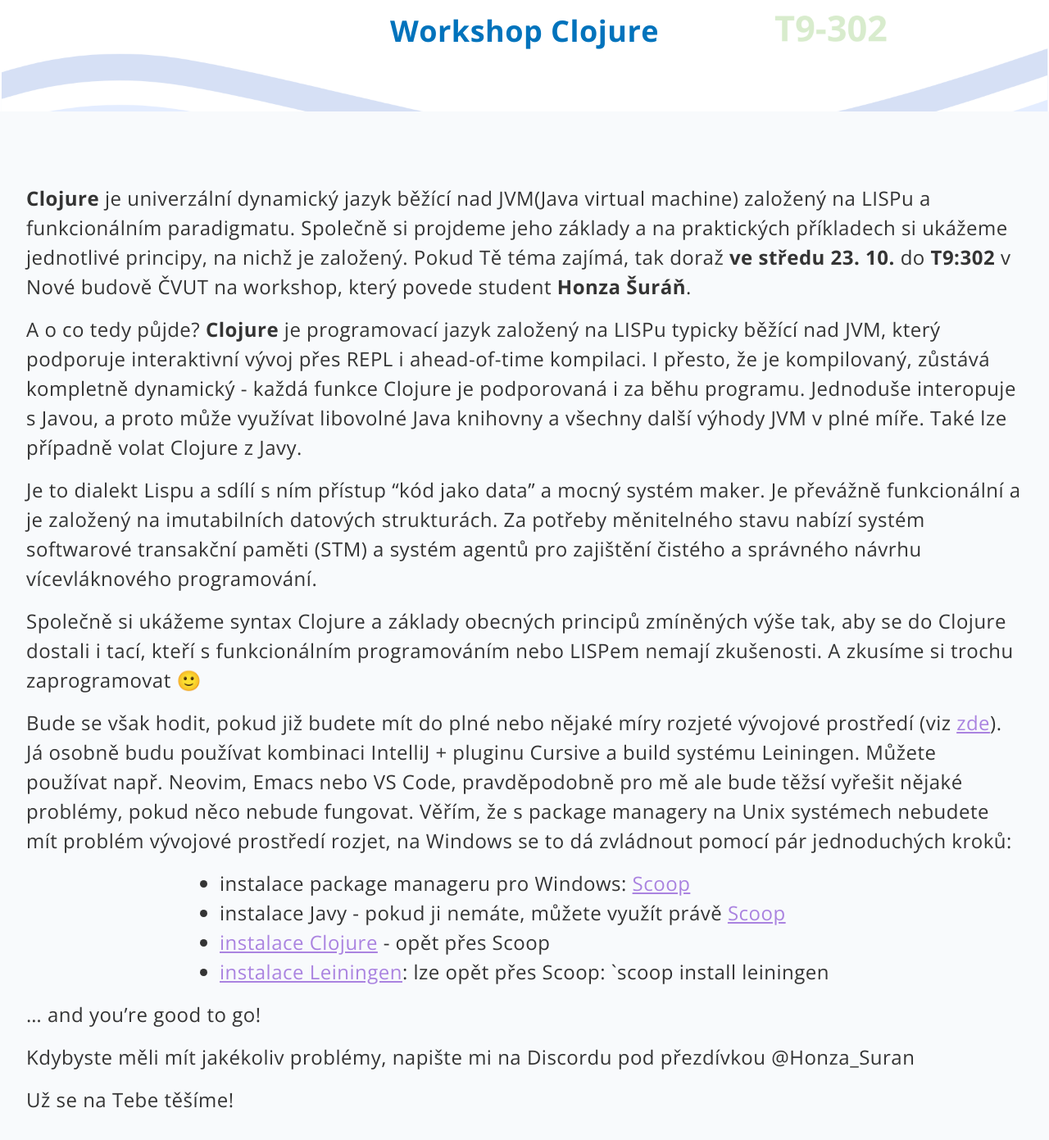
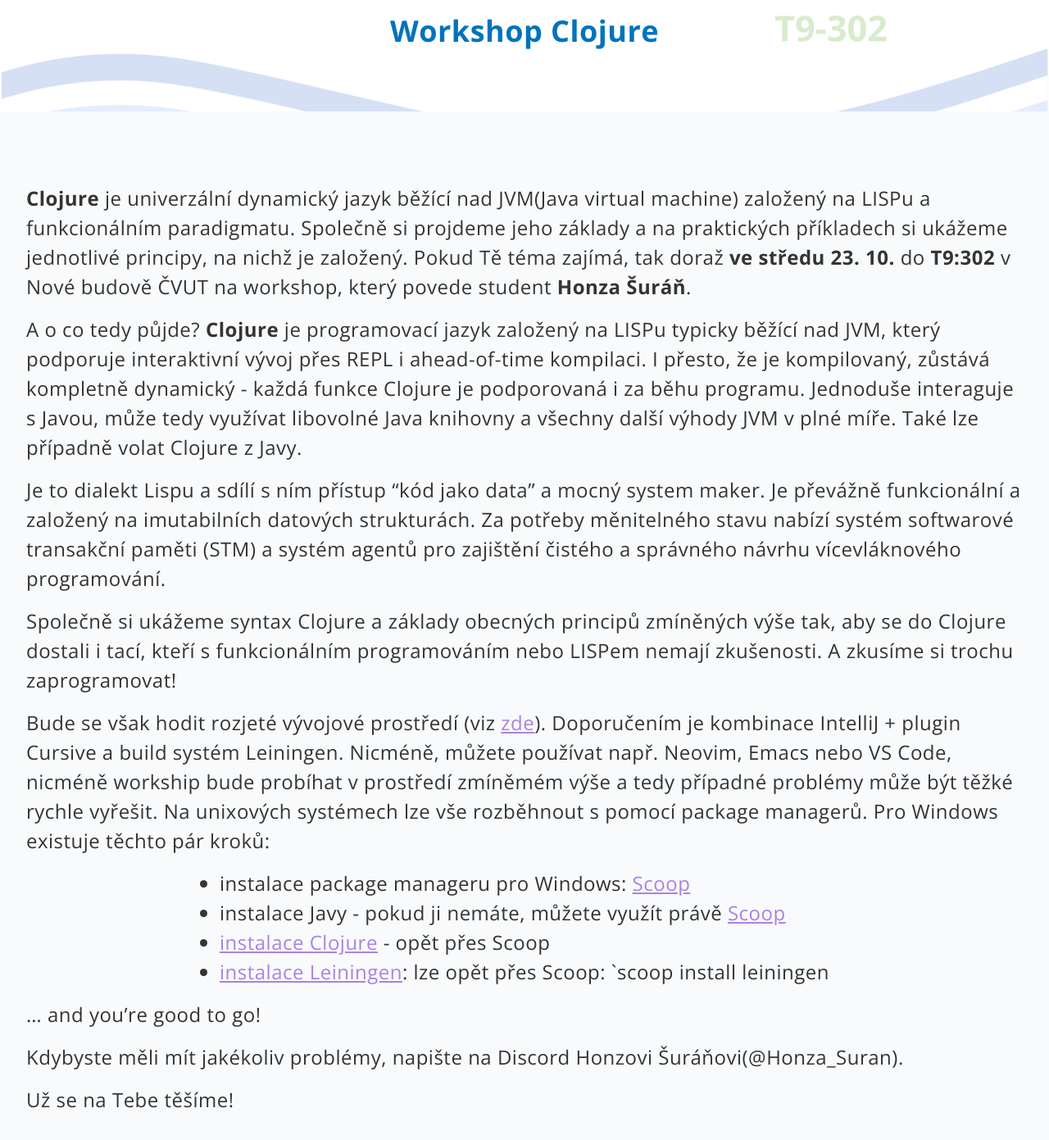
Before and after one commit to klubFITpp/klubfitpp, a Jekyll site: the page built from _events/2024-10-23-ws-clojure.md, in a window 1280 px wide and 1400 px high, scrolled down 106 px. Shown: the top 1391 px of the window at 82% size. Built offline with Jekyll 4.4.1, drawn with Linux system fonts in a browser that asks for light colours.

Commit message:
EVENTS: text correction

```diff
--- a/_events/2024-10-23-ws-clojure.md
+++ b/_events/2024-10-23-ws-clojure.md
@@ -14,21 +14,20 @@ img: "/assets/images/event/clojure.png"
 
 A o co tedy půjde? **Clojure** je programovací jazyk založený na LISPu typicky běžící nad JVM, který podporuje interaktivní vývoj přes REPL
 i ahead-of-time kompilaci. I přesto, že je kompilovaný, zůstává kompletně dynamický - každá funkce Clojure je
-podporovaná i za běhu programu. Jednoduše interopuje s Javou, a proto může využívat libovolné Java knihovny
+podporovaná i za běhu programu. Jednoduše interaguje s Javou, může tedy využívat libovolné Java knihovny
 a všechny další výhody JVM v plné míře. Také lze případně volat Clojure z Javy.
 
-Je to dialekt Lispu a sdílí s ním přístup "kód jako data" a mocný systém maker. Je převážně funkcionální a je
+Je to dialekt Lispu a sdílí s ním přístup "kód jako data" a mocný system maker. Je převážně funkcionální a
 založený na imutabilních datových strukturách. Za potřeby měnitelného stavu nabízí systém softwarové transakční
 paměti (STM) a systém agentů pro zajištění čistého a správného návrhu vícevláknového programování.
 
 Společně si ukážeme syntax Clojure a základy obecných principů zmíněných výše tak, aby se do Clojure dostali
-i tací, kteří s funkcionálním programováním nebo LISPem nemají zkušenosti. A zkusíme si trochu zaprogramovat 🙂
+i tací, kteří s funkcionálním programováním nebo LISPem nemají zkušenosti. A zkusíme si trochu zaprogramovat!
 
-Bude se však hodit, pokud již budete mít do plné nebo nějaké míry rozjeté vývojové prostředí (viz [zde](https://clojure.org/guides/getting_started)).
-Já osobně budu používat kombinaci IntelliJ + pluginu Cursive a build systému Leiningen. Můžete používat např.
-Neovim, Emacs nebo VS Code, pravděpodobně pro mě ale bude těžsí vyřešit nějaké problémy, pokud něco nebude
-fungovat. Věřím, že s package managery na Unix systémech nebudete mít problém vývojové prostředí rozjet, na
-Windows se to dá zvládnout pomocí pár jednoduchých kroků:
+Bude se však hodit rozjeté vývojové prostředí (viz [zde](https://clojure.org/guides/getting_started)).
+Doporučením je kombinace IntelliJ + plugin Cursive a build systém Leiningen. Nicméně, můžete používat např.
+Neovim, Emacs nebo VS Code, nicméně workship bude probíhat v prostředí zmíněmém výše a tedy případné problémy může být těžké rychle vyřešit.
+Na unixových systémech lze vše rozběhnout s pomocí package managerů. Pro Windows existuje těchto pár kroků:
 
 - instalace package manageru pro Windows: [Scoop](https://scoop.sh/)
 - instalace Javy - pokud ji nemáte, můžete využít právě [Scoop](https://github.com/ScoopInstaller/Java)
@@ -37,6 +36,6 @@ Windows se to dá zvládnout pomocí pár jednoduchých kroků:
 
 ... and you're good to go!
 
-Kdybyste měli mít jakékoliv problémy, napište mi na Discordu pod přezdívkou @Honza_Suran
+Kdybyste měli mít jakékoliv problémy, napište na Discord Honzovi Šuráňovi(@Honza_Suran).
 
 Už se na Tebe těšíme!
```
